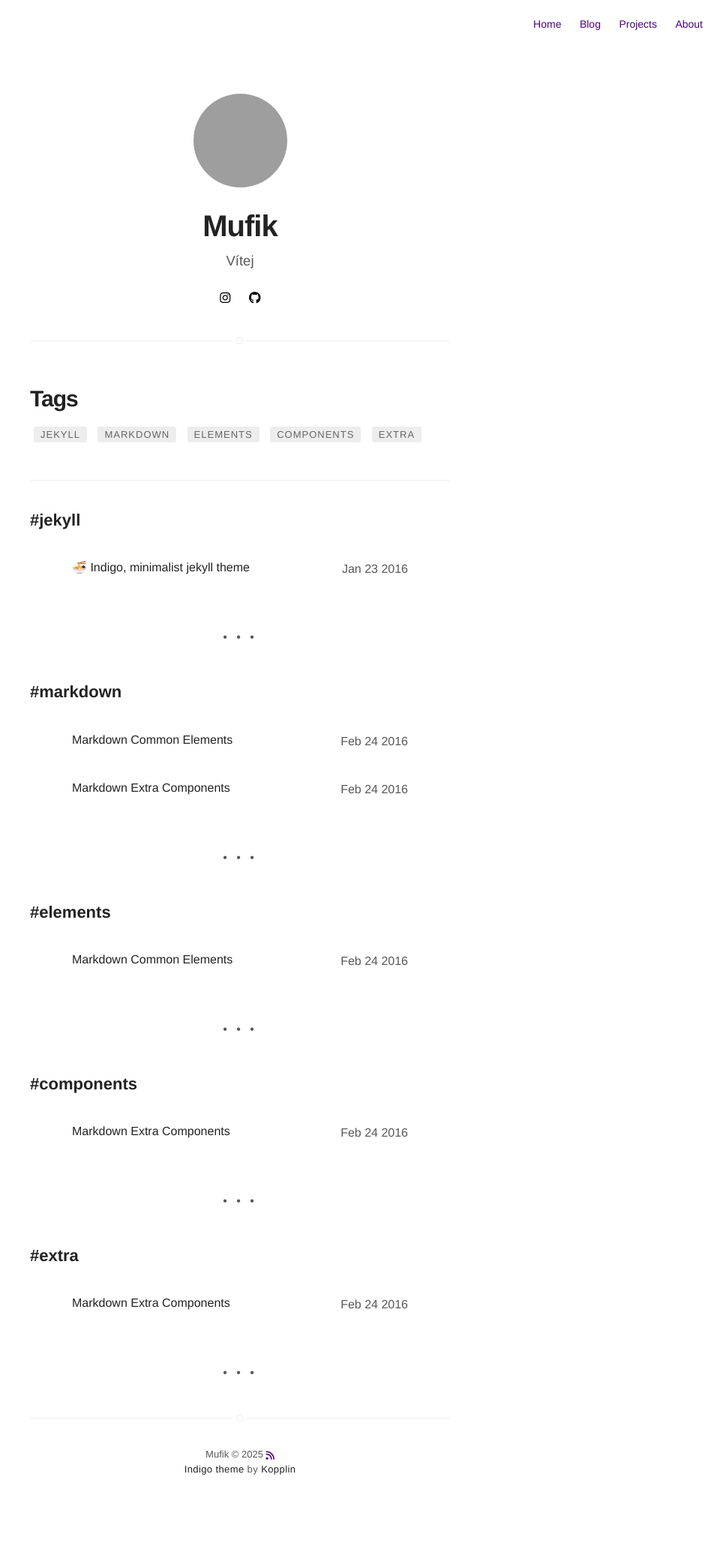
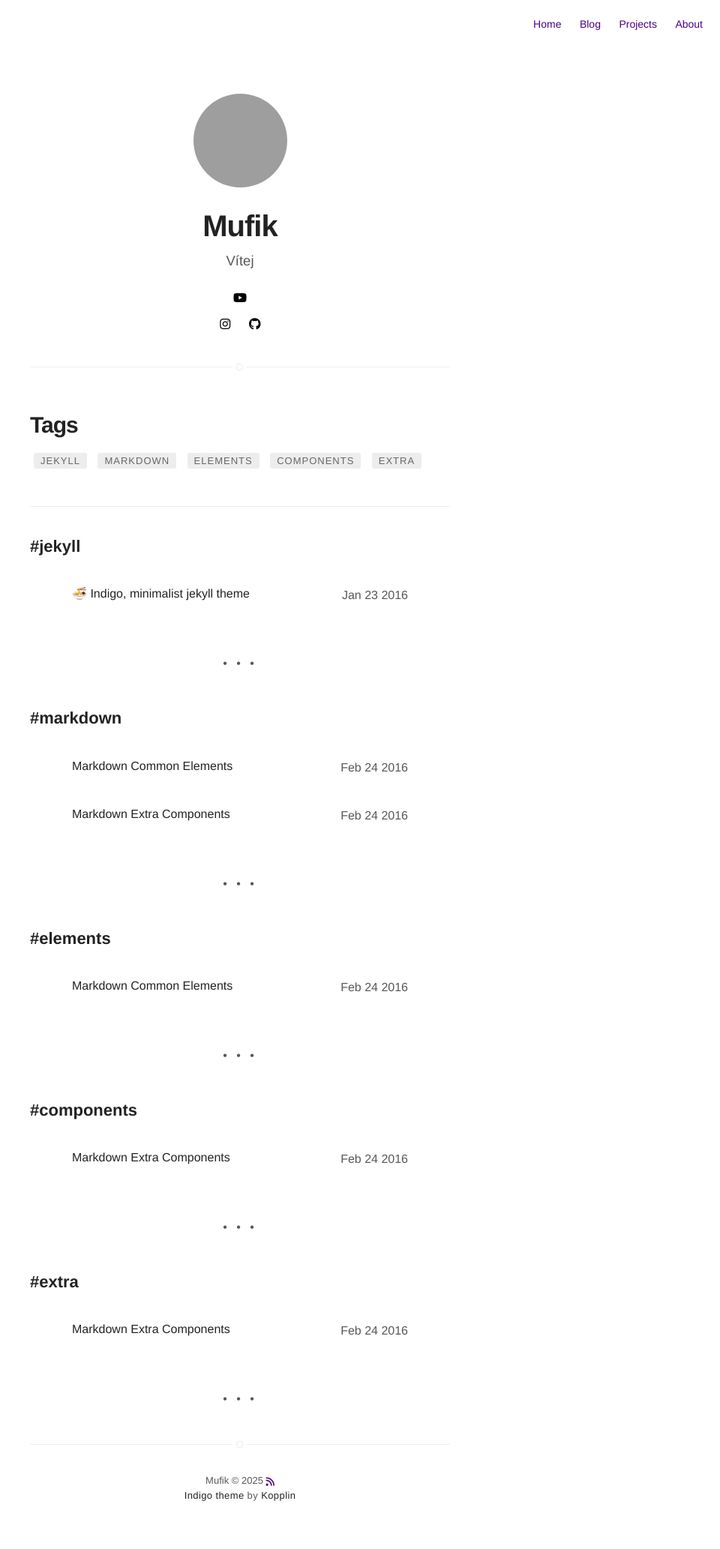
Before and after one commit to Muf1k/CZ, a Jekyll site: the page built from tags.html, in a window 1280 px wide. Shown: the whole page at 75% size, without its empty margins (320-1280 px from the left). Built offline with Jekyll 4.4.1, drawn with Linux system fonts in a browser that asks for light colours; nearby versions of some CDN libraries; emoji names are drawn with the system emoji font; before the commit the page ends 2031 px from its top, so only the background shows below that; grey boxes are pictures that could not be loaded.

Commit message:
Update social-links.html

```diff
--- a/_includes/social-links.html
+++ b/_includes/social-links.html
@@ -1,4 +1,10 @@
 <!-- To add more icons, duplicate a section and find yout icon here -> https://fontawesome.com/v6.0/icons -->
+<div class="social-links">
+    {% if site.youtube %}
+        <a class="link" data-title="youtube.com/{{ site.youtube }}" href="https://youtube.com/{{ site.youtube }}" target="_blank" rel="noopener" alt="anchor link for social media youtube" aria-label="anchor link for social media youtube">
+            <i class="fa-brands fa-youtube"></i>
+        </a>
+    {% endif %}
 
 <div class="social-links">
     {% if site.facebook %}
```
